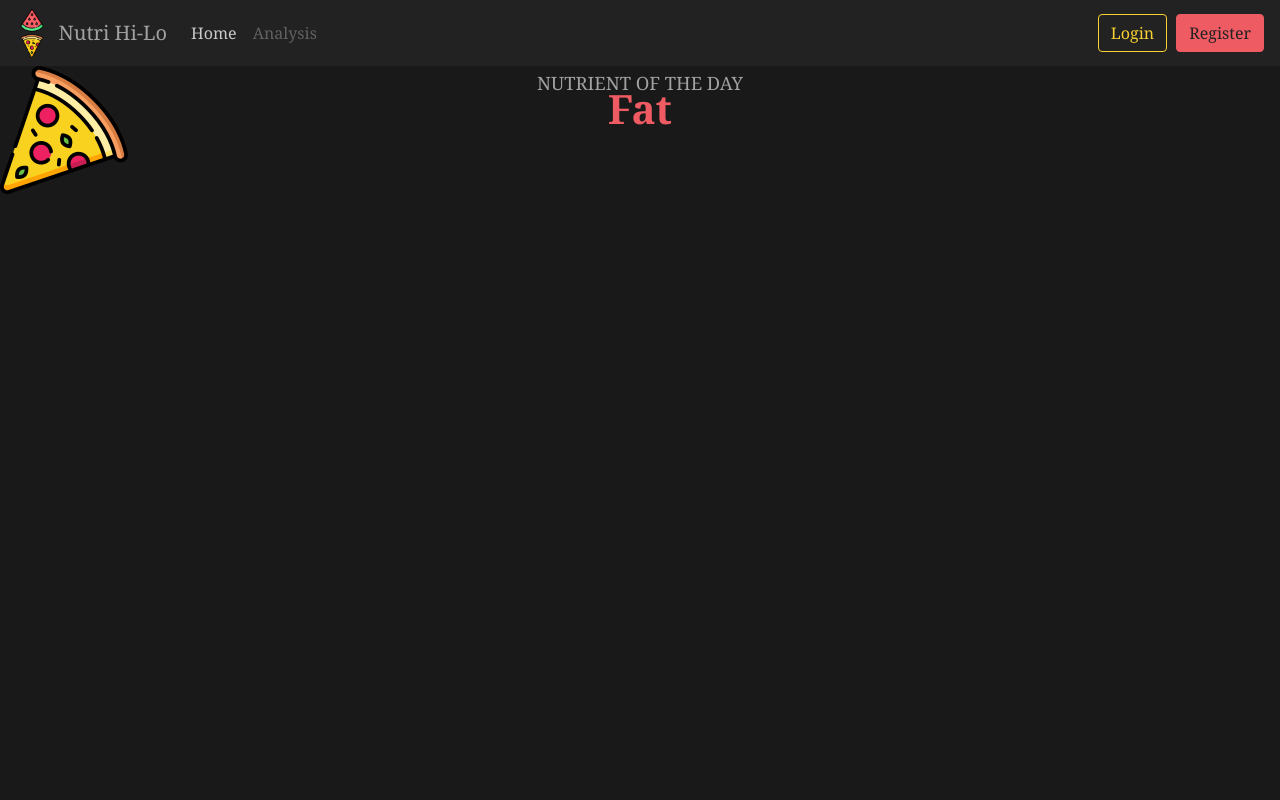
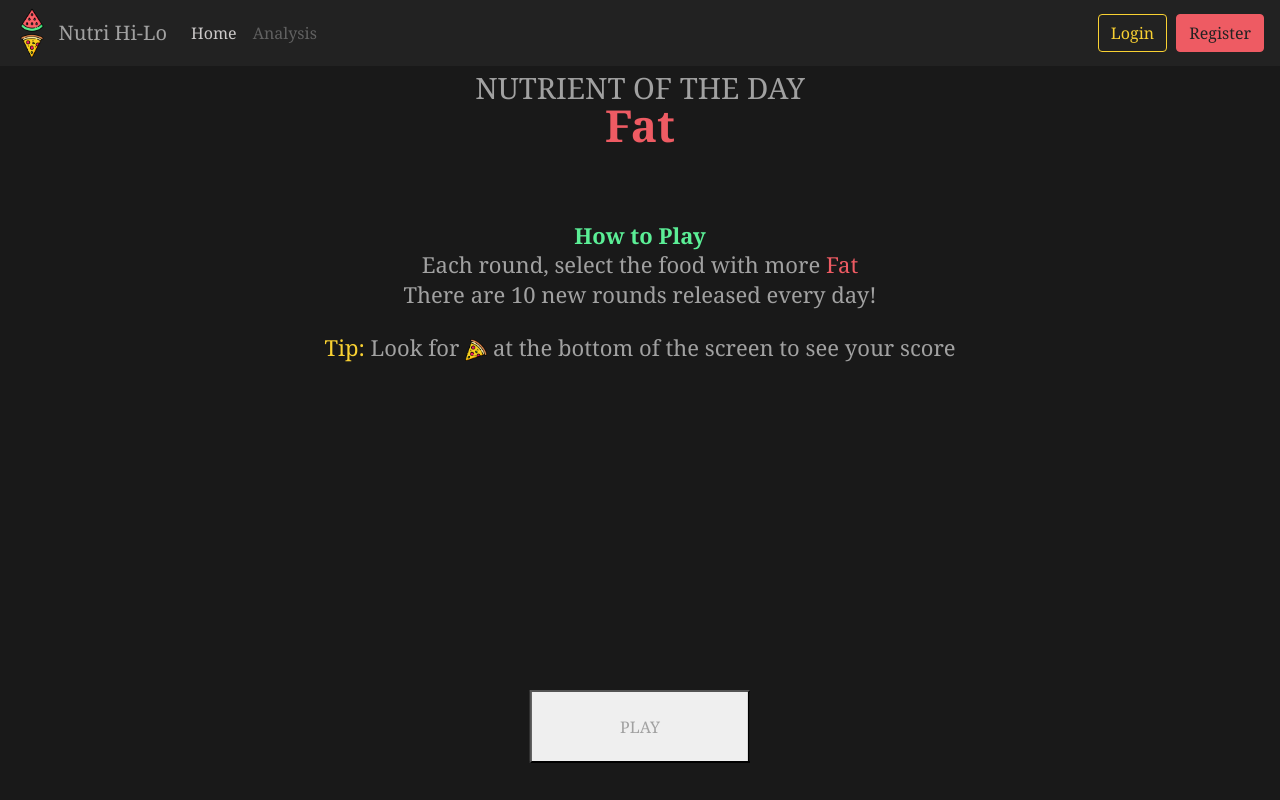
Before and after one commit to ChantelleKerr/cits3403-group-project, a Flask app: page / in a window 1280 px wide. Run offline with Flask 2, Linux system fonts and the light colour scheme; some libraries are stand-ins or nearby versions.

Commit message:
added info to home page

```diff
--- a/app/static/css/home.css
+++ b/app/static/css/home.css
@@ -7,21 +7,50 @@
   transform: translateX(-50%);
   white-space: nowrap;
 }
-
-#header>span:nth-child(1) {
+#header > span:nth-child(1) {
   position: relative;
   display: block;
-  line-height: calc(0.025 * var(--nonavbar-height));
-  font-size: calc(0.025 * var(--nonavbar-height));
+  line-height: calc( 0.04 * var(--nonavbar-height));
+  font-size: calc(0.04 * var(--nonavbar-height));
+}
+#header > span:nth-child(2) {
+  position: relative;
+  display: block;
+  line-height: calc(0.06 * var(--nonavbar-height));
+  font-size: calc(0.06 * var(--nonavbar-height));
+}
+#info-div {
+  position: absolute;
+  padding: 1vh 1vw 1vh 1vw;
+  width: 90vw;
+  max-height: calc(0.6 * var(--nonavbar-height));
+  left: 50vw;
+  transform: translateX(-50%);
+  top: calc(var(--navbar-height) + 0.2 * var(--nonavbar-height));
+}
+#info-div > span {
+  position: relative;
+  display: block;
+  text-align: center;
+  line-height: calc(0.04 * var(--nonavbar-height));
+  font-size: calc(0.03 * var(--nonavbar-height));
+}
+#info-div > span > strong {
+  color: #5bee96;
+}
+#info-div > span:last-child {
+  color: #F9D132;
+}
+#info-div> * img {
+  display: inline-block;
+  height: calc(0.03 * var(--nonavbar-height));
 }
 
-#header>span:nth-child(2) {
-  position: relative;
-  display: block;
-  line-height: calc(0.045 * var(--nonavbar-height));
-  font-size: calc(0.055 * var(--nonavbar-height));
+#play {
+  position: absolute;
+  top: calc(var(--navbar-height) + 0.85 * var(--nonavbar-height));
+  left: 50vw;
+  transform: translateX(-50%);
+  height: calc(0.1 * var(--nonavbar-height));
+  width: calc(0.3 * var(--nonavbar-height));
 }
-
-#round-icon {
-  src: "static/images/fat.png"
-}
--- a/app/templates/home.html
+++ b/app/templates/home.html
@@ -6,12 +6,21 @@
   <div id="header" class="jumbotron text-center mt-2">
     <span> NUTRIENT OF THE DAY </span>
     <span><strong id="nutrient-name-text" class="text-primary">Fat</strong></span>
+  </div><br>
+
+  <!-- Game Info -->
+  <div id="info-div">
+    <span><strong>How to Play</strong></span>
+
+    <span>Each round, select the food with more <span style="color:#ee5b63">Fat</span></span>
+    <span>There are 10 new rounds released every day!</span><br>
+    <span>Tip: <span id="tip">Look for <img src="static/images/fat.png"> at the bottom of the screen to see your score</span></span>
   </div>
 
-  <!-- Game Icon -->
-  <img src="static/images/fat.png">
+  <button id="play" type="button">PLAY</button>
+
 </div>
-{% include 'shareModal.html' %}
+
 <!-- Javascript -->
 <script src="static/js/home.js"></script>
 {% endblock %}
```
